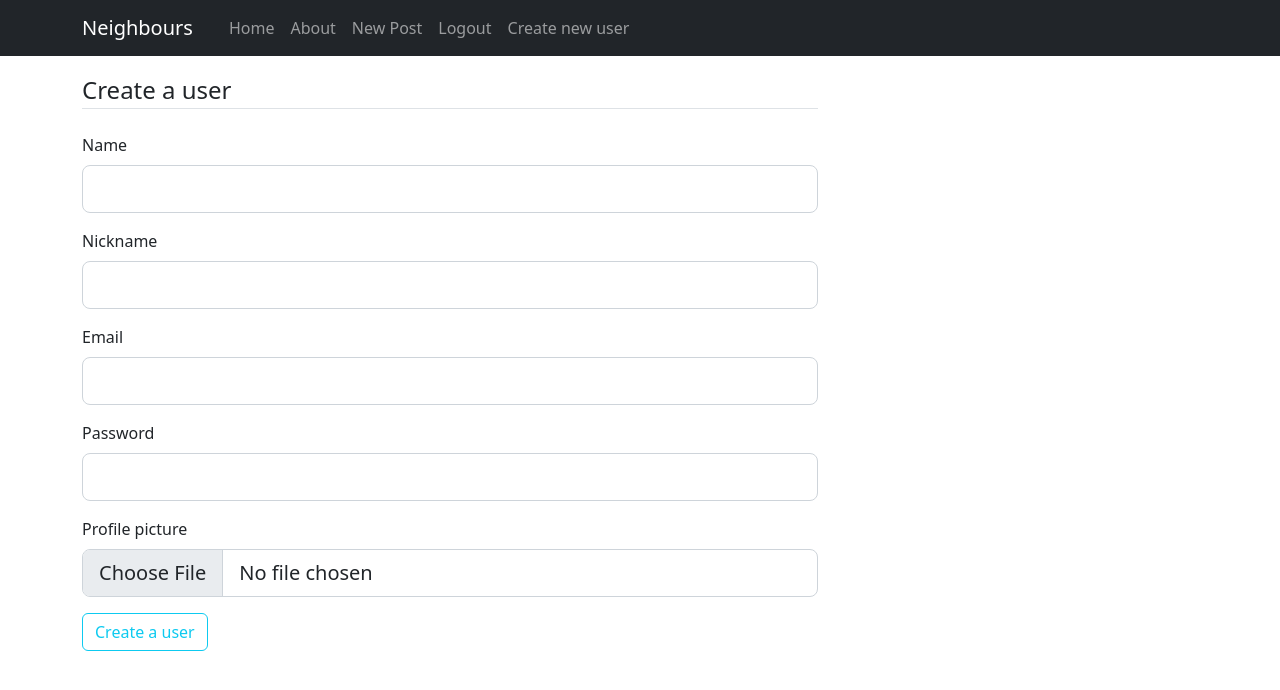
After one commit to MityaiS/Neighbours, a Flask app: page /create_user in a window 1280 px wide. The commit adds this page. Shown: the top 690 px of the page. Run offline with Flask 2, Linux system fonts and the light colour scheme; a user stored in the database is signed in; tables that the repository leaves empty hold one stand-in row (values such as "Sample post"); parts of the project's set-up code (start-up, migrations or seed data) failed here and were passed over; some libraries are stand-ins or nearby versions.

Commit message:
changed a lot but updating acc

```diff
--- a/flaskblog/__init__.py
+++ b/flaskblog/__init__.py
@@ -34,6 +34,7 @@ def create_app(config_class=Config):
 
     create_database(app)
 
+
     return app
 
 
--- a/flaskblog/posts/forms.py
+++ b/flaskblog/posts/forms.py
@@ -1,8 +1,11 @@
 from flask_wtf import FlaskForm
-from wtforms import StringField, SubmitField, TextAreaField
+from wtforms import SubmitField, TextAreaField
 from wtforms.validators import DataRequired
 
 
 class PostForm(FlaskForm):
     content = TextAreaField('Content', validators=[DataRequired()])
     submit = SubmitField('Post')
+
+class DelPostForm(FlaskForm):
+    submit = SubmitField("Delete")
--- a/flaskblog/templates/about.html
+++ b/flaskblog/templates/about.html
@@ -1,4 +1,5 @@
 {% extends "layout.html" %}
 {% block content %}
-    <h1>About Page</h1>
+    <h1>Общажные мемуары</h1>
+    <h5>Сделано по фану</h5>
 {% endblock content %}
--- /dev/null
+++ b/flaskblog/templates/create_user.html
@@ -0,0 +1,59 @@
+{% extends "layout.html" %} {% block content %}
+<form action="" method="POST" enctype="multipart/form-data">
+  {{form.hidden_tag()}}
+  <legend class="border-bottom mb-4">{{legend}}</legend>
+  <div class="mb-3">
+    {{form.name.label(class="form-label")}} {%if form.name.errors%}
+    {{form.name(class="form-control form-control-lg is-invalid")}}
+    <div class="invalid-feedback">
+      {%for error in form.name.errors%}
+      <span>{{error}}</span>
+      {%endfor%}
+    </div>
+    {%else%} {{form.name(class="form-control form-control-lg")}} {%endif%}
+  </div>
+  <div class="mb-3">
+    {{form.nickname.label(class="form-label")}} {%if form.nickname.errors%}
+    {{form.nickname(class="form-control form-control-lg is-invalid")}}
+    <div class="invalid-feedback">
+      {%for error in form.nickname.errors%}
+      <span>{{error}}</span>
+      {%endfor%}
+    </div>
+    {%else%} {{form.nickname(class="form-control form-control-lg")}} {%endif%}
+  </div>
+  <div class="mb-3">
+    {{form.email.label(class="form-label")}} {%if form.email.errors%}
+    {{form.email(class="form-control form-control-lg is-invalid")}}
+    <div class="invalid-feedback">
+      {%for error in form.email.errors%}
+      <span>{{error}}</span>
+      {%endfor%}
+    </div>
+    {%else%} {{form.email(class="form-control form-control-lg")}} {%endif%}
+  </div>
+  {%if legend == "Create a user"%}
+  <div class="mb-3">
+    {{form.password.label(class="form-label")}} {%if form.password.errors%}
+    {{form.password(class="form-control form-control-lg is-invalid")}}
+    <div class="invalid-feedback">
+      {%for error in form.password.errors%}
+      <span>{{error}}</span>
+      {%endfor%}
+    </div>
+    {%else%} {{form.password(class="form-control form-control-lg")}} {%endif%}
+  </div>
+  {%endif%}
+  <div class="mb-3">
+    {{form.picture.label(class="form-label")}} {%if form.picture.errors%}
+    {{form.picture(class="form-control form-control-lg is-invalid")}}
+    <div class="invalid-feedback">
+      {%for error in form.picture.errors%}
+      <span>{{error}}</span>
+      {%endfor%}
+    </div>
+    {%else%} {{form.picture(class="form-control form-control-lg")}} {%endif%}
+  </div>
+  <div class="mb-3">{{form.submit(class="btn btn-outline-info")}}</div>
+</form>
+{% endblock content %}
--- a/flaskblog/templates/layout.html
+++ b/flaskblog/templates/layout.html
@@ -52,6 +52,9 @@
             {% else %}
             <a class="nav-link" href="{{ url_for('users.login') }}">Login</a>
             {% endif %}
+            {%if current_user.get_id() == "1"%}
+            <a href="{{url_for('users.create_user')}}" class="nav-link">Create new user</a>
+            {%endif%}
           </div>
         </div>
       </div>
--- a/flaskblog/users/forms.py
+++ b/flaskblog/users/forms.py
@@ -1,28 +1,43 @@
 from flask_wtf import FlaskForm
 from wtforms import StringField, PasswordField, SubmitField, BooleanField
-from wtforms.validators import DataRequired, Email, EqualTo, ValidationError
+from wtforms.validators import DataRequired, Email, EqualTo, ValidationError, Length
 from flaskblog.models import User
+from flask_wtf.file import FileField, FileAllowed
 
 
-# class RegistrationForm(FlaskForm):
-#     nickname = StringField('Username',
-#                            validators=[DataRequired(), Length(min=2, max=20)])
-#     email = StringField('Email',
-#                         validators=[DataRequired(), Email()])
-#     password = PasswordField('Password', validators=[DataRequired()])
-#     confirm_password = PasswordField('Confirm Password',
-#                                      validators=[DataRequired(), EqualTo('password')])
-#     submit = SubmitField('Sign Up')
+class UserForm(FlaskForm):
+    nickname = StringField('Nickname',
+                           validators=[DataRequired(), Length(min=2, max=20)])
+    name = StringField("Name", validators=[DataRequired(), Length(min=2, max=20)])
+    email = StringField('Email',
+                        validators=[DataRequired(), Email()])
+    password = PasswordField('Password', validators=[DataRequired()])
+    picture = FileField("Profile picture", validators=[FileAllowed(["jpg", "png"])])
+    submit = SubmitField('Create a user')
 
-#     def validate_username(self, username):
-#         user = User.query.filter_by(username=username.data).first()
-#         if user:
-#             raise ValidationError('That username is taken. Please choose a different one.')
+    def validate_username(self, nickname):
+        user = User.query.filter_by(nickname=nickname.data).first()
+        if user:
+            raise ValidationError('That username is taken. Please choose a different one.')
 
-#     def validate_email(self, email):
-#         user = User.query.filter_by(email=email.data).first()
-#         if user:
-#             raise ValidationError('That email is taken. Please choose a different one.')
+    def validate_email(self, email):
+        user = User.query.filter_by(email=email.data).first()
+        if user:
+            raise ValidationError('That email is taken. Please choose a different one.')
+
+    def validate_name(self, name):
+        user = User.query.filter_by(name=name.data).first()
+        if user:
+            raise ValidationError("That name is taken.")
+
+class UpdateUserForm(FlaskForm):
+    nickname = StringField('Nickname',
+                           validators=[DataRequired(), Length(min=2, max=20)])
+    name = StringField("Name", validators=[DataRequired(), Length(min=2, max=20)])
+    email = StringField('Email',
+                        validators=[DataRequired(), Email()])
+    picture = FileField("Profile picture", validators=[FileAllowed(["jpg", "png"])])
+    submit = SubmitField('Update user')
 
 
 class LoginForm(FlaskForm):
@@ -31,26 +46,6 @@ class LoginForm(FlaskForm):
     remember = BooleanField('Remember Me')
     submit = SubmitField('Login')
 
-
-# class UpdateAccountForm(FlaskForm):
-#     username = StringField('Username',
-#                            validators=[DataRequired(), Length(min=2, max=20)])
-#     email = StringField('Email',
-#                         validators=[DataRequired(), Email()])
-#     picture = FileField('Update Profile Picture', validators=[FileAllowed(['jpg', 'png'])])
-#     submit = SubmitField('Update')
-
-#     def validate_username(self, username):
-#         if username.data != current_user.username:
-#             user = User.query.filter_by(username=username.data).first()
-#             if user:
-#                 raise ValidationError('That username is taken. Please choose a different one.')
-
-#     def validate_email(self, email):
-#         if email.data != current_user.email:
-#             user = User.query.filter_by(email=email.data).first()
-#             if user:
-#                 raise ValidationError('That email is taken. Please choose a different one.')
 
 
 class RequestResetForm(FlaskForm):
@@ -69,3 +64,6 @@ class ResetPasswordForm(FlaskForm):
     confirm_password = PasswordField('Confirm Password',
                                      validators=[DataRequired(), EqualTo('password')])
     submit = SubmitField('Reset Password')
+
+class DeleteUserForm(FlaskForm):
+    submit = SubmitField("Delete")
--- a/flaskblog/users/routes.py
+++ b/flaskblog/users/routes.py
@@ -1,26 +1,29 @@
-from flask import render_template, url_for, flash, redirect, request, Blueprint
-from flask_login import login_user, current_user, logout_user, login_required
+from flask import render_template, url_for, flash, redirect, request, Blueprint, abort
+from flask_login import login_user, current_user, logout_user
 from flaskblog import db, bcrypt
 from flaskblog.models import User, Post
-from flaskblog.users.forms import LoginForm, RequestResetForm, ResetPasswordForm
-from flaskblog.users.utils import save_picture, send_reset_email
+from flaskblog.users.forms import LoginForm, RequestResetForm, ResetPasswordForm, UserForm, DeleteUserForm, UpdateUserForm
+from flaskblog.users.utils import save_picture, send_reset_email, delete_picture
 
 users = Blueprint('users', __name__)
 
 
-# @users.route("/register", methods=['GET', 'POST'])
-# def register():
-#     if current_user.is_authenticated:
-#         return redirect(url_for('main.home'))
-#     form = RegistrationForm()
-#     if form.validate_on_submit():
-#         hashed_password = bcrypt.generate_password_hash(form.password.data).decode('utf-8')
-#         user = User(username=form.username.data, email=form.email.data, password=hashed_password)
-#         db.session.add(user)
-#         db.session.commit()
-#         flash('Your account has been created! You are now able to log in', 'success')
-#         return redirect(url_for('users.login'))
-#     return render_template('register.html', title='Register', form=form)
+@users.route("/create_user", methods=['GET', 'POST'])
+def create_user():
+    if current_user.get_id() != "1":
+        abort(403)
+    form = UserForm()
+    if form.validate_on_submit():
+        hashed_password = bcrypt.generate_password_hash(form.password.data).decode('utf-8')
+        user = User(nickname=form.nickname.data, email=form.email.data, name=form.name.data, password=hashed_password)
+        if form.picture.data:
+            picture_file = save_picture(form.picture.data, user.name)
+            user.image_file = picture_file
+        db.session.add(user)
+        db.session.commit()
+        flash('The account has been created!', 'success')
+        return redirect(url_for('main.home'))
+    return render_template('create_user.html', title='Create a user', form=form, legend="Create a user")
 
 
 @users.route("/login", methods=['GET', 'POST'])
@@ -47,35 +50,27 @@ def logout():
     return redirect(url_for('main.home'))
 
 
-# @users.route("/account", methods=['GET', 'POST'])
-# @login_required
-# def account():
-#     form = UpdateAccountForm()
-#     if form.validate_on_submit():
-#         if form.picture.data:
-#             picture_file = save_picture(form.picture.data)
-#             current_user.image_file = picture_file
-#         current_user.username = form.username.data
-#         current_user.email = form.email.data
-#         db.session.commit()
-#         flash('Your account has been updated!', 'success')
-#         return redirect(url_for('users.account'))
-#     elif request.method == 'GET':
-#         form.username.data = current_user.username
-#         form.email.data = current_user.email
-#     image_file = url_for('static', filename='profile_pics/' + current_user.image_file)
-#     return render_template('account.html', title='Account',
-#                            image_file=image_file, form=form)
 
-
-@users.route("/user/<string:nickname>")
+@users.route("/user/<string:nickname>", methods=["GET", "POST"])
 def user_posts(nickname):
     page = request.args.get('page', 1, type=int)
     user = User.query.filter_by(nickname=nickname).first_or_404()
     posts = Post.query.filter_by(author=user)\
         .order_by(Post.date_posted.desc())\
         .paginate(page=page, per_page=5)
-    return render_template('user_posts.html', posts=posts, user=user)
+    form = DeleteUserForm()
+    if form.validate_on_submit():
+        if current_user.get_id() != "1" or user.id == 1:
+            abort(403)
+        for post in Post.query.filter_by(author=user):
+            db.session.delete(post)
+        if user.image_file != "default.jpg":
+            delete_picture(user.image_file)
+        db.session.delete(user)
+        db.session.commit()
+        flash("User was deleted!", "success")
+        return redirect(url_for("main.home"))
+    return render_template('user_posts.html', posts=posts, user=user, form=form)
 
 
 @users.route("/reset_password", methods=['GET', 'POST'])
@@ -107,3 +102,27 @@ def reset_token(token):
         flash('Your password has been updated! You are now able to log in', 'success')
         return redirect(url_for('users.login'))
     return render_template('reset_token.html', title='Reset Password', form=form)
+
+@users.route("/user/<string:nickname>/update", methods=["GET", "POST"])
+def update_user(nickname):
+    if current_user.get_id() != "1":
+        abort(403)
+    user = User.query.filter_by(nickname=nickname).first_or_404()
+    form = UpdateUserForm()
+    if form.validate_on_submit():
+        user.name = form.name.data
+        if form.picture.data:
+            if user.image_file != "default.jpg":
+                delete_picture(user.image_file)
+            picture_file = save_picture(form.picture.data, user.name)
+            user.image_file = picture_file
+        user.nickname = form.nickname.data
+        user.email = form.email.data
+        db.session.commit()
+        flash("User account was updated!", "success")
+        return redirect(url_for("users.user_posts", nickname=user.nickname))
+    elif request.method == "GET":
+        form.name.data = user.name
+        form.nickname.data = user.nickname
+        form.email.data = user.email
+    return render_template("create_user.html", title="Update " + user.nickname, form=form, legend="Update a user")
```
Also changed, not shown: flaskblog/posts/routes.py (+13 -17 lines), flaskblog/templates/post.html (+5 -4 lines), flaskblog/templates/user_posts.html (+54 -4 lines), flaskblog/users/utils.py (+15 -5 lines), flaskblog/static/profile_pics/Dima.jpg, flaskblog/static/profile_pics/default.jpg (added), instance/site.db.
